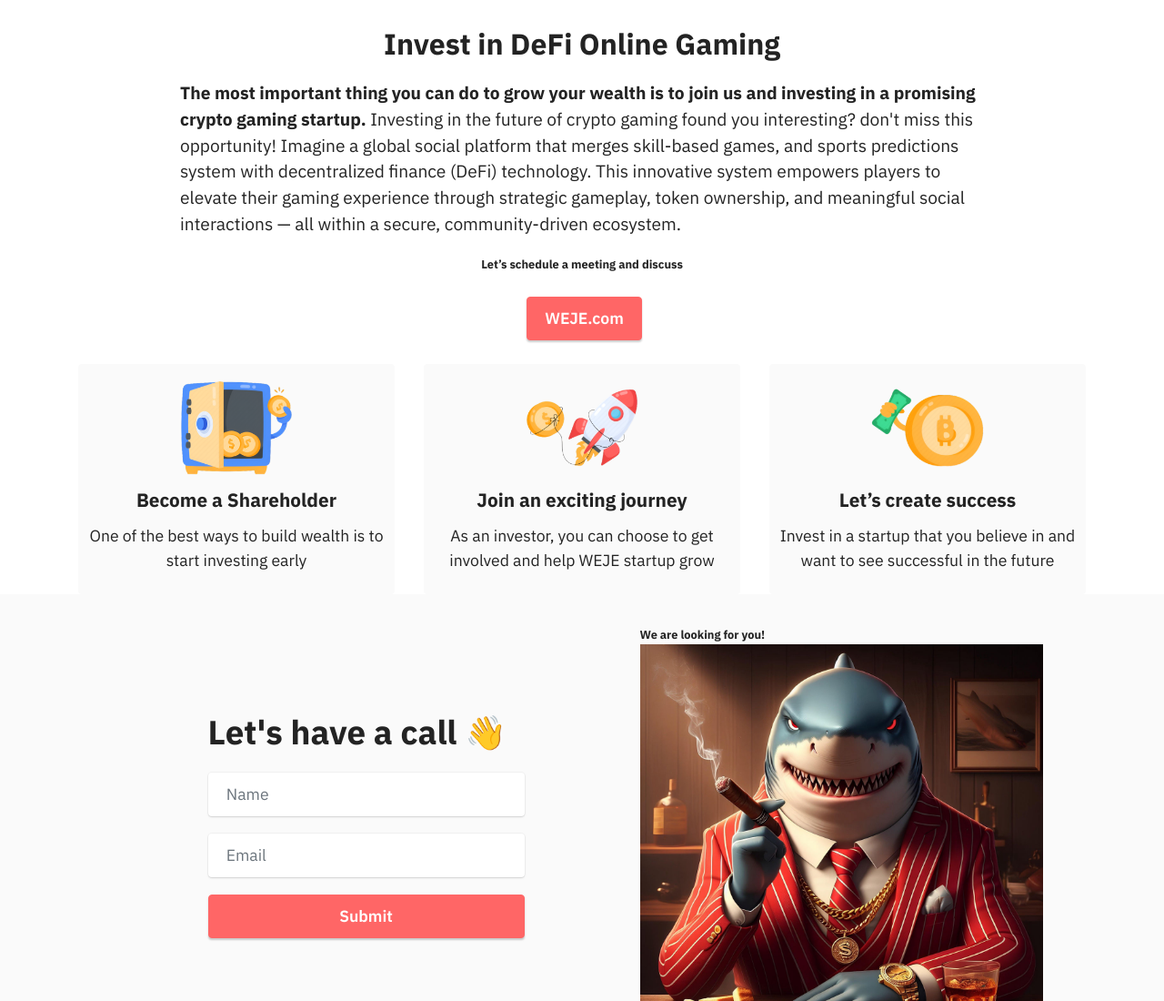
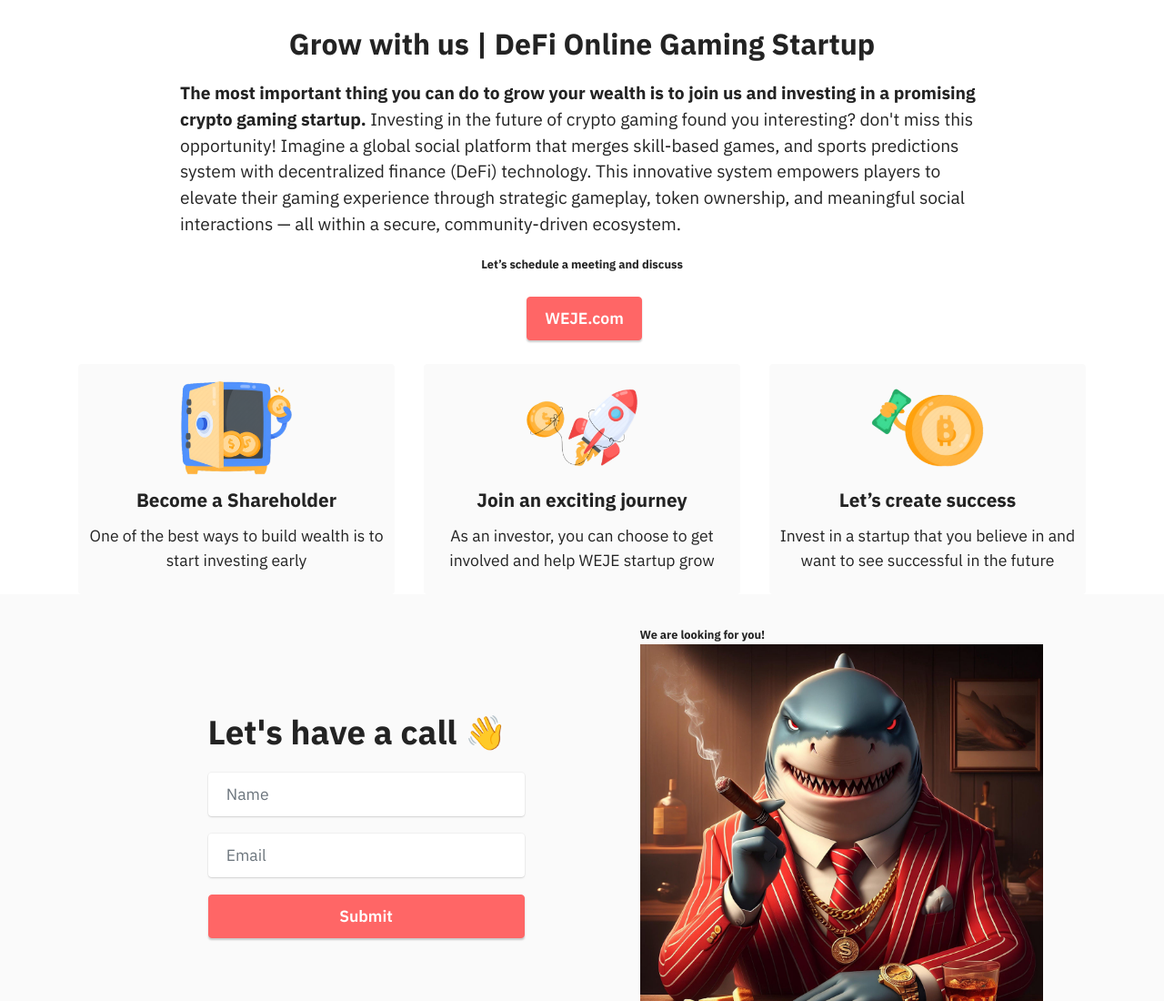
Before and after one commit to Wejecom/weje, a plain HTML site: page index.html in a window 1280 px wide. Shown: the top 1100 px of the page at 91% size. Drawn offline with Linux system fonts and the light colour scheme; a script that the page names is missing.

Commit message:
Add files via upload

```diff
--- a/index.html
+++ b/index.html
@@ -8,7 +8,7 @@
   <meta name="viewport" content="width=device-width, initial-scale=1, minimum-scale=1">
   <link rel="shortcut icon" href="assets/images/logo5.png" type="image/x-icon">
   <meta name="description" content="">
-  <title>Invest in a DeFi Social Gaming Startup</title>
+  <title>Invest in DeFi Social Gaming Startup</title>
   <link rel="stylesheet" href="assets/web/assets/mobirise-icons2/mobirise2.css">
   <link rel="stylesheet" href="assets/tether/tether.min.css">
   <link rel="stylesheet" href="assets/bootstrap/css/bootstrap.min.css">
@@ -23,7 +23,7 @@
     <div class="align-center container-fluid">
         <div class="row justify-content-center">
             <div class="col-md-12 col-lg-9">
-                <h1 class="mbr-section-title mbr-fonts-style mb-3 display-5"><strong>Invest in DeFi Online Gaming</strong></h1>
+                <h1 class="mbr-section-title mbr-fonts-style mb-3 display-5"><strong>Grow with us | DeFi Online Gaming Startup</strong></h1>
                 <p class="mbr-text mbr-fonts-style display-7">
                     <b>The most important thing you can do to grow your wealth is to join us and investing in a promising crypto gaming startup.</b>
                     Investing in the future of crypto gaming found you interesting? don't miss this opportunity!
```
